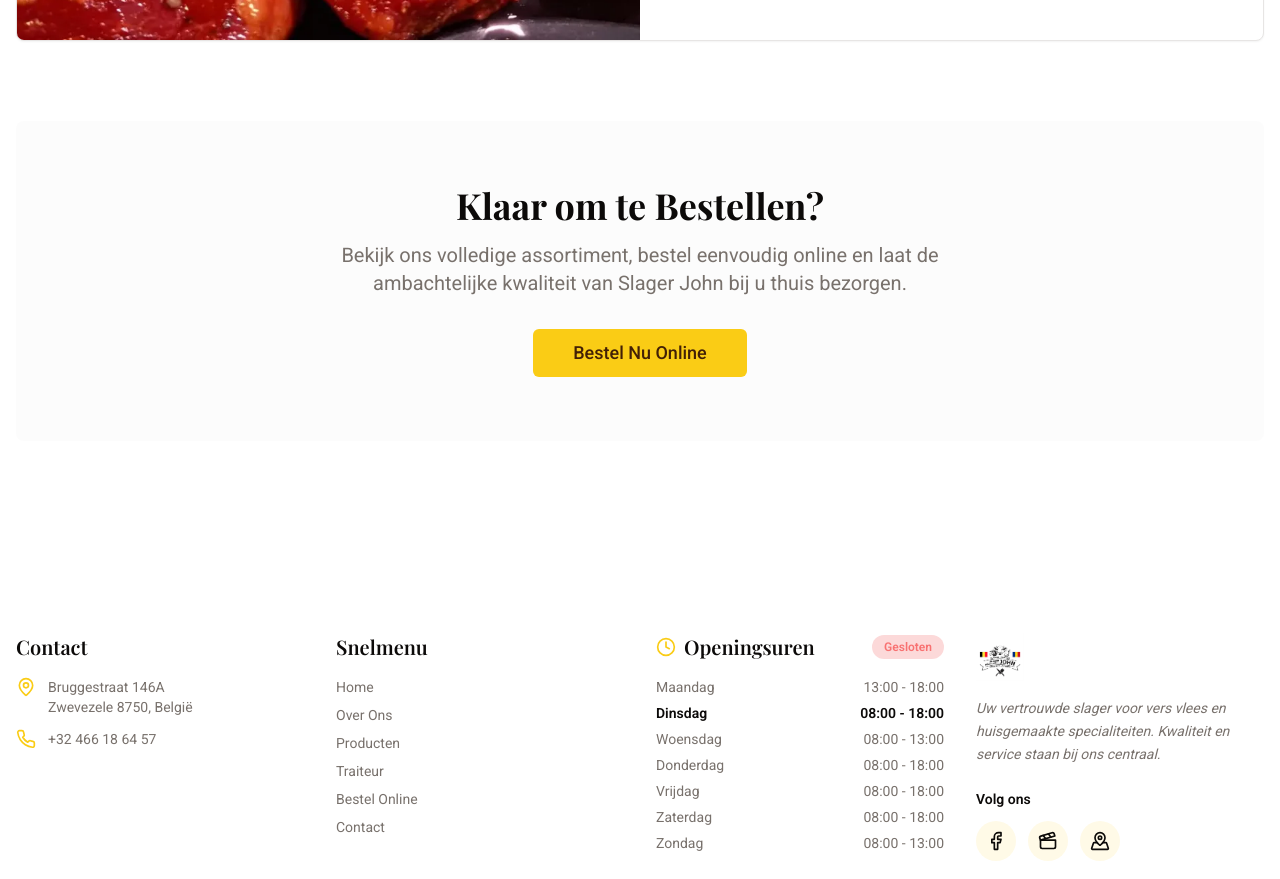
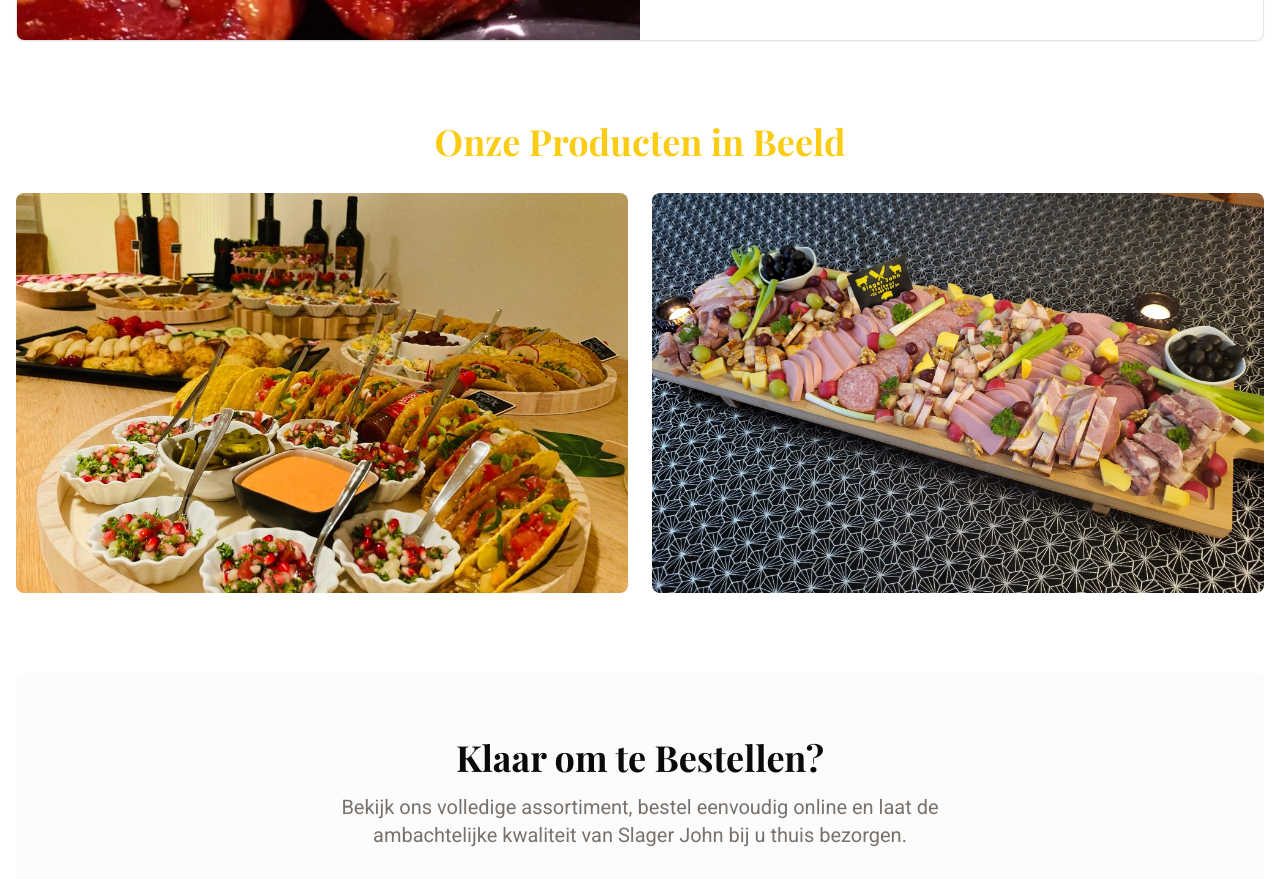
Before and after one commit to GabiMuresan22/slagereij-order-craft, a React (Vite) app: page /products in a window 1280 px wide. Shown: the part 3660-4539 px from the top of the page. Built offline with nearby package versions, Linux system fonts and the light colour scheme; the HTML template or start-up script is replaced by a standard one.

Commit message:
Add product gallery with two new images to Products page
Co-authored-by: GabiMuresan22 <70361421+GabiMuresan22@users.noreply.github.com>

```diff
--- a/src/pages/Products.tsx
+++ b/src/pages/Products.tsx
@@ -6,6 +6,8 @@ import tomatoImage from "@/assets/tomahawk-steaks.webp";
 import porkMariImage from "@/assets/pork-marinated.webp";
 import poultryImage from "@/assets/roasted-chicken.webp";
 import specialtyImage from "@/assets/specialty-platter.webp";
+import productBuffetSpread from "@/assets/product-buffet-spread.jpg";
+import productWrappedSandwiches from "@/assets/product-wrapped-sandwiches.jpg";
 import { useLanguage } from "@/contexts/LanguageContext";
 import SEO from "@/components/SEO";
 import { getBreadcrumbSchema } from "@/lib/structuredData";
@@ -203,6 +205,29 @@ const Products = () => {
           </Card>
         </section>
 
+        {/* Product Gallery */}
+        <section className="mb-20">
+          <h2 className="text-3xl md:text-4xl font-serif font-bold mb-8 text-center text-primary">
+            Onze Producten in Beeld
+          </h2>
+          <div className="grid md:grid-cols-2 gap-6">
+            <div className="relative overflow-hidden rounded-lg group hover:shadow-2xl transition-all duration-300">
+              <img
+                src={productBuffetSpread}
+                alt="Uitgebreide buffet spread met verse salades, donuts en specialiteiten"
+                className="w-full h-[400px] object-cover group-hover:scale-105 transition-transform duration-300"
+              />
+            </div>
+            <div className="relative overflow-hidden rounded-lg group hover:shadow-2xl transition-all duration-300">
+              <img
+                src={productWrappedSandwiches}
+                alt="Kleurrijke wraps en broodjes platter"
+                className="w-full h-[400px] object-cover group-hover:scale-105 transition-transform duration-300"
+              />
+            </div>
+          </div>
+        </section>
+
         {/* Final CTA */}
         <section className="text-center bg-muted/30 rounded-lg p-12 md:p-16">
           <h2 className="text-3xl md:text-4xl font-serif font-bold mb-4 text-foreground">
```
Also changed, not shown: src/assets/product-buffet-spread.jpg (added), src/assets/product-wrapped-sandwiches.jpg (added).
